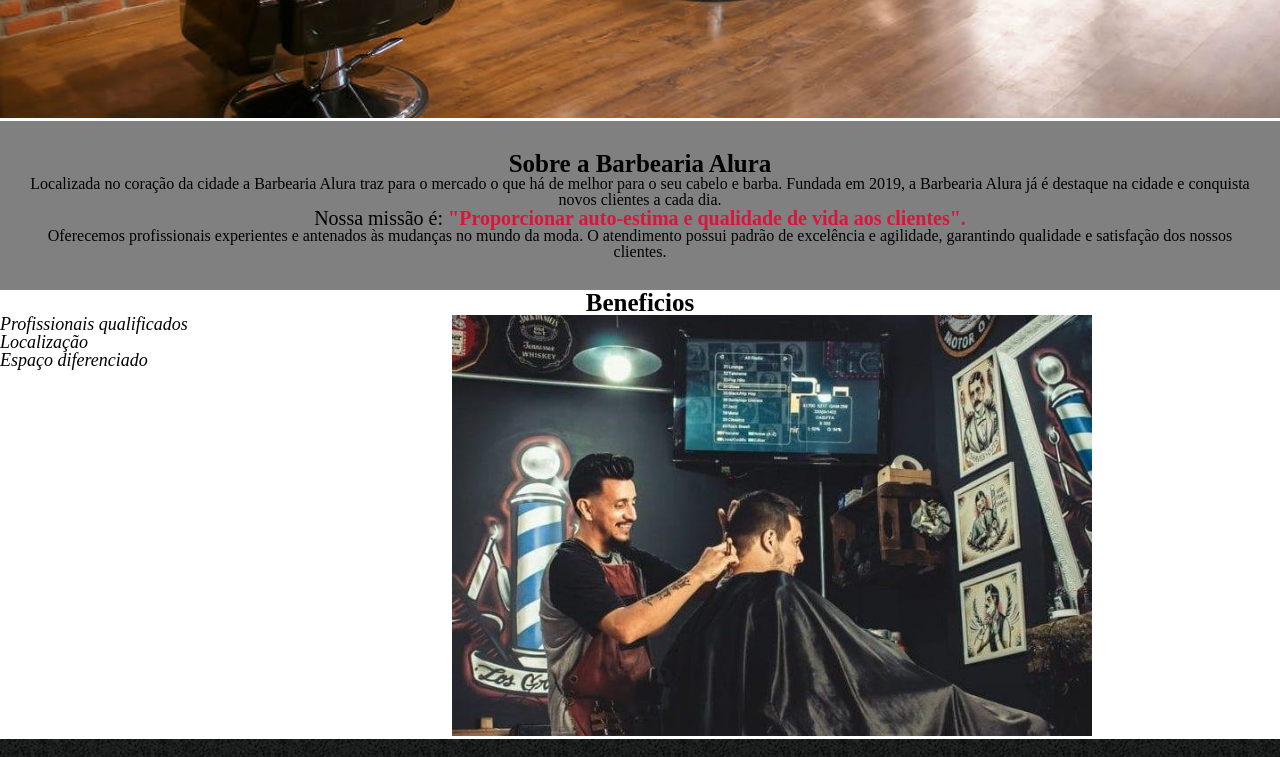
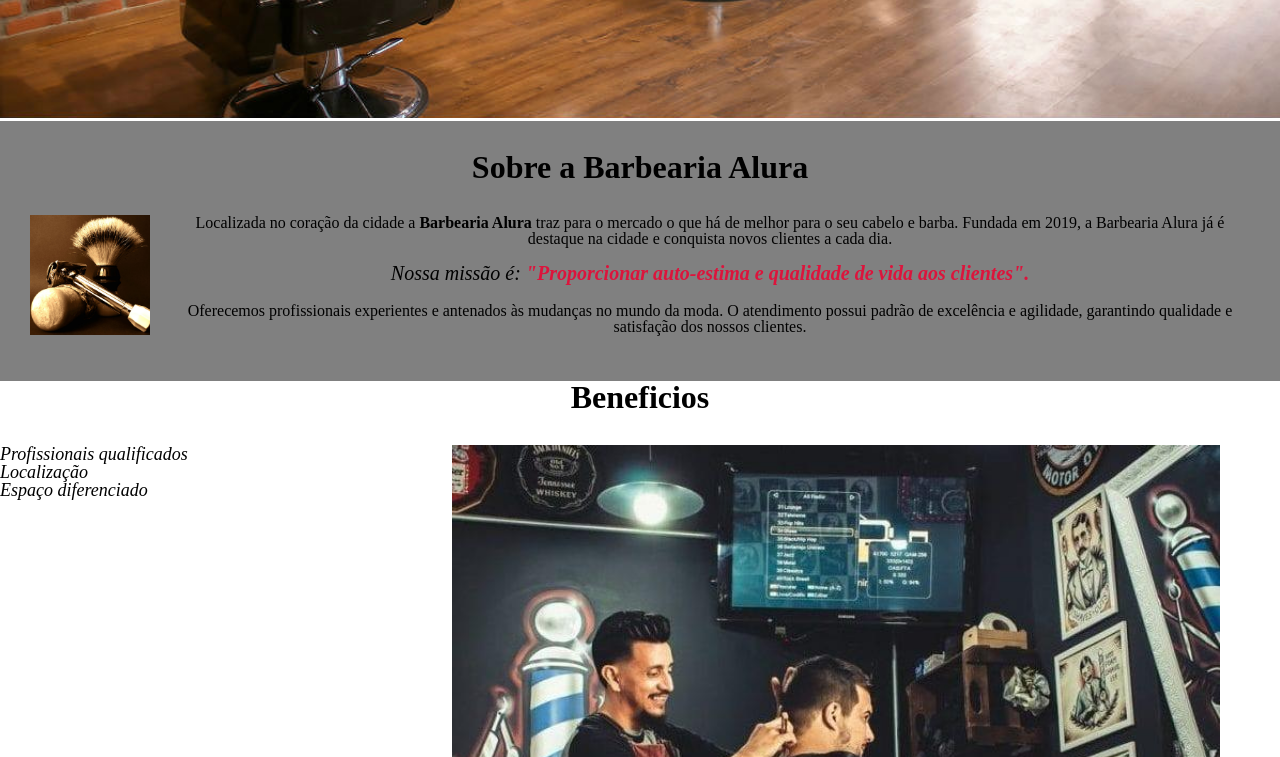
Before and after one commit to OlivierPironi/mainRepositorio, a plain HTML site: page Front-end/site_barbearia/index.html in a window 1280 px wide. Shown: the part 840-1597 px from the top of the page. Drawn offline with Linux system fonts and the light colour scheme.

Commit message:
Mudanças na pagina inicial

```diff
--- a/Front-end/site_barbearia/index.html
+++ b/Front-end/site_barbearia/index.html
@@ -22,15 +22,20 @@
                 </nav>
             </div>
         </header>
-        <img id="banner" src="reforma-de-barbearia.jpg">
-        <div class="introducao">
+
+        <img class="banner" src="reforma-de-barbearia.jpg">
+        <main>
+            <section class="introducao">
                 <h2 class="titulo_centralizado">Sobre a Barbearia Alura</h1>
+
+                <img src="utensilios.jpg" class="utensilios" alt="Utensílios de barbearia">
+
                 <p>Localizada no coração da cidade a <strong>Barbearia Alura</strong> traz para o mercado o que há de melhor para o seu cabelo e barba. Fundada em 2019, a Barbearia Alura já é destaque na cidade e conquista novos clientes a cada dia.</p>
 
                 <p id="missao"><em>Nossa missão é: <strong>"Proporcionar auto-estima e qualidade de vida aos clientes".</strong></em></p>
 
                 <p>Oferecemos profissionais experientes e antenados às mudanças no mundo da moda. O atendimento possui padrão de excelência e agilidade, garantindo qualidade e satisfação dos nossos clientes.</p>
-        </div>
+                </section>
             <div class="beneficios">
                 <h2 class="titulo_centralizado">Beneficios</h2>
                 <ul class="ul1">
@@ -40,10 +45,11 @@
                 </ul>
                 <img class="corteaovivo" src="corteaovivo.jpeg">
             </div>
-    </body>
 
+        </main>
     <footer>
         <img src="logo-branco.png">
         <p class="copyright">&copy; Copyright Barbearia Alura - 2021</p>
     </footer>
+</body>
 </html>
--- a/Front-end/site_barbearia/style-home.css
+++ b/Front-end/site_barbearia/style-home.css
@@ -37,15 +37,29 @@ nav a:hover{
 body {
     background-color: rgb(255, 255, 255);
 }
-#banner {
+.banner {
     width: 100%;
 }
 
 
 .titulo_centralizado {
     text-align: center;
-    font-size: 25px;
+    font-size: 2em;
     font-weight: bold;
+    margin: 0 0 1em 0;
+    clear: left;
+}
+
+.introducao p {
+    margin: 0 0 1em 0;
+}
+
+.introducao strong {
+    font-weight: bold;
+}
+
+.introducao em {
+    font-style: italic;
 }
 
 p {
@@ -74,6 +88,13 @@ em strong{
 .beneficios{
     background-color: white;
 }
+
+.utensilios{
+    width: 120px;
+    float: left;
+    margin: 0 20px 20px 0;
+}
+
 .titulo_principal{
     padding-left: 20px;
 }
@@ -85,7 +106,7 @@ em strong{
 }
 
 .corteaovivo{
-    width: 50%;
+    width: 60%;
 }
 footer {
     background: url(bg.jpg);
```
Also changed, not shown: Front-end/site_barbearia/contato.html (+1 -1 lines), Front-end/site_barbearia/utensilios.jpg (added). Lines whose indentation alone changed are shown as unchanged.
